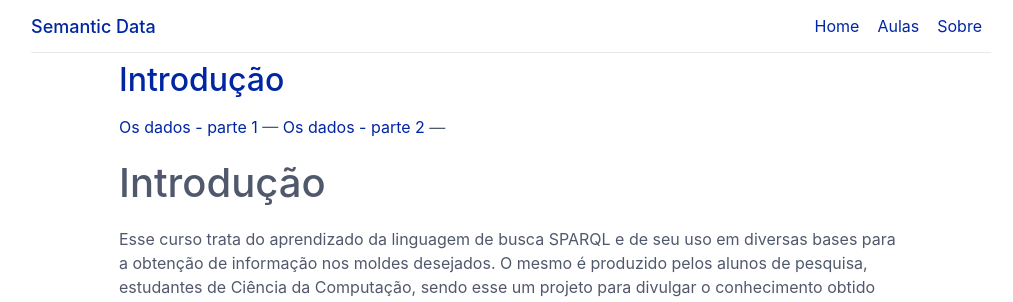
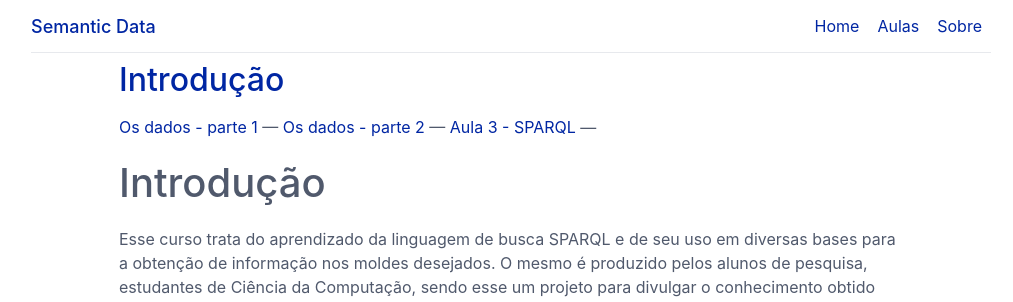
Before and after one commit to LinkedOpenDataUFRJ/Semantic-Data, a Jekyll site: the page built from learn/index.md, in a window 1280 px wide and 900 px high. Shown: the top 302 px of the window, without its empty margins (129-1142 px from the left). Built offline with Jekyll 4.4.1, drawn with Linux system fonts in a browser that asks for light colours; our own code applies the rules of GitHub Pages for plain Markdown files.

Commit message:
Melhorias

```diff
--- a/learn/index.md
+++ b/learn/index.md
@@ -6,6 +6,8 @@ layout: page
 [Os dados - parte 1](./index.md#os-dados---parte-1-1)
 ---
 [Os dados - parte 2](./index.md#os-dados---parte-2--c%C3%B3digo-rdf)
+---
+[Aula 3 - SPARQL](./index.md#aula-3---sparql)
 ---
 
 # Introdução
```
